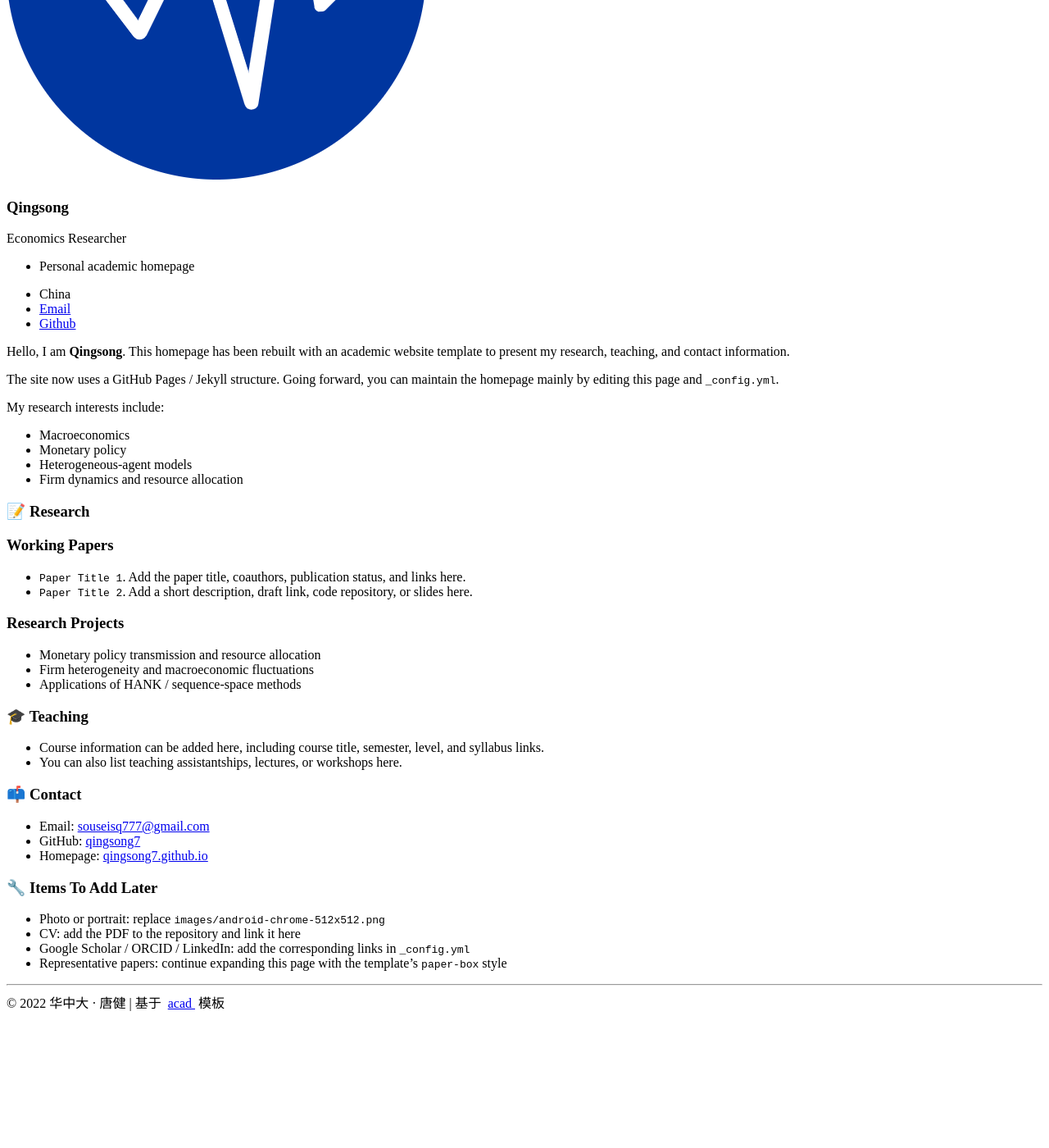
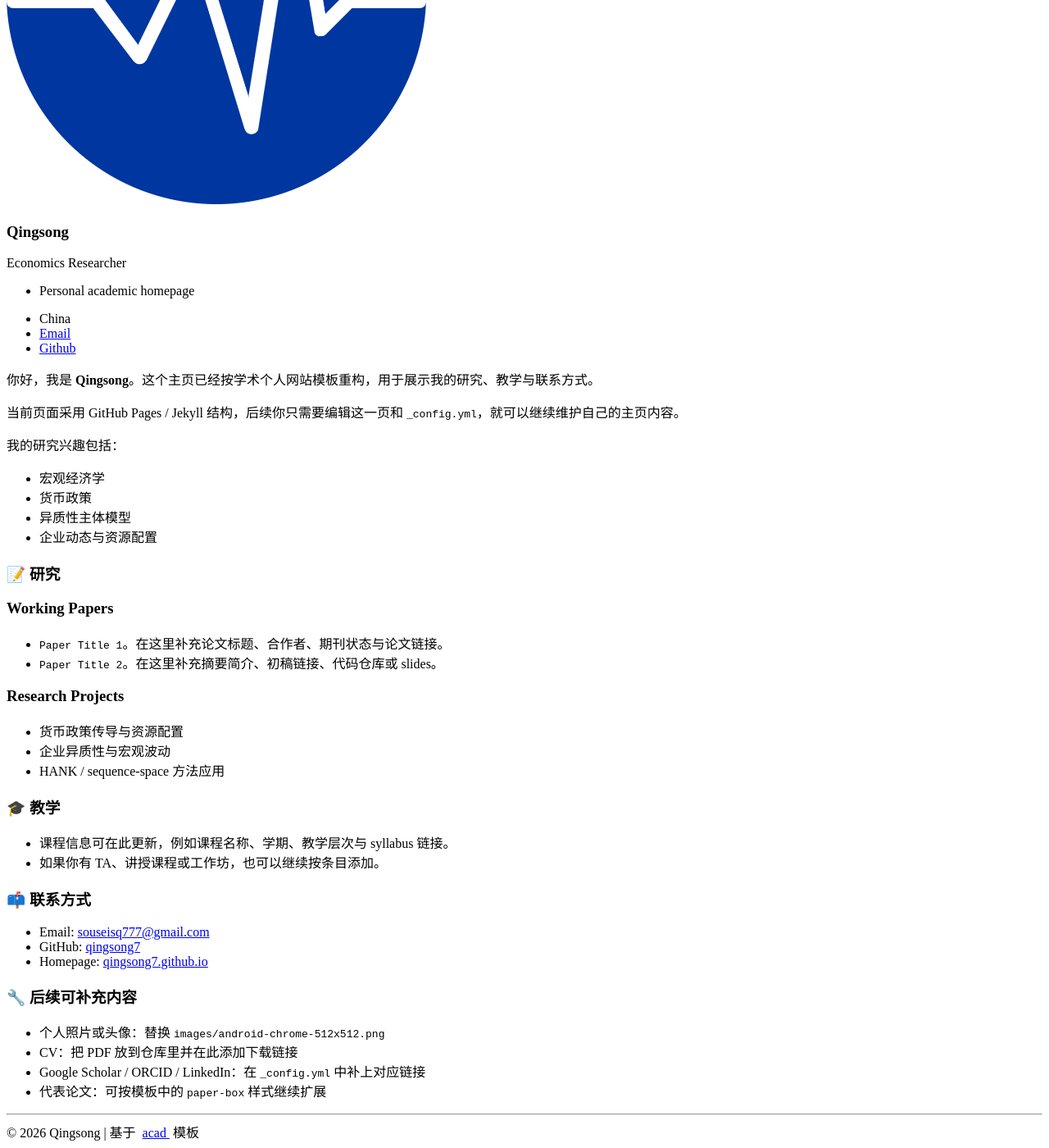
Before and after one commit to qingsong7/qingsong7.github.io, a Jekyll site: the page built from _pages/index.md, in a window 1280 px wide and 1400 px high, scrolled down 541 px. Shown: the whole window at 82% size. Built offline with Jekyll 4.4.1, drawn with Linux system fonts in a browser that asks for light colours; before the commit the page ends 1783 px from its top, so only the background shows below that; some of the changed text lies outside the part shown.

Commit message:
Add Chinese and English homepage switch

```diff
--- a/_data/navigation.yml
+++ /dev/null
@@ -1,13 +0,0 @@
-# main links links
-main:
-  - title: "About"
-    url: "/#about-me"
-
-  - title: "Research"
-    url: "/#research"
-
-  - title: "Teaching"
-    url: "/#teaching"
-
-  - title: "Contact"
-    url: "/#contact"
--- a/_includes/masthead.html
+++ b/_includes/masthead.html
@@ -3,13 +3,18 @@
     <div class="masthead__menu">
       <nav id="site-nav" class="greedy-nav">
         <button><div class="navicon"></div></button>
+        {% assign nav_items = site.data.navigation_zh.main %}
+        {% if page.lang == "en" %}
+          {% assign nav_items = site.data.navigation_en.main %}
+        {% endif %}
         <ul class="visible-links">
           <li class="masthead__menu-item masthead__menu-item--lg masthead__menu-home-item">
-            <a href="{{ '/' | relative_url }}" target="_self">
-              English
+            <a href="{% if page.lang == 'en' %}{{ '/' | relative_url }}{% else %}{{ '/en/' | relative_url }}{% endif %}" target="_self">
+              <img class="svg" src="{% if page.lang == 'en' %}/images/cn.svg{% else %}/images/en.svg{% endif %}" width="20pt">
+              {% if page.lang == "en" %}中文{% else %}English{% endif %}
             </a>
           </li>
-          {% for link in site.data.navigation.main %}
+          {% for link in nav_items %}
             <li class="masthead__menu-item"><a href="{{ domain }}{{ link.url }}">{{ link.title }}</a></li>
           {% endfor %}
         </ul>
--- a/_layouts/default.html
+++ b/_layouts/default.html
@@ -3,7 +3,7 @@
 ---
 
 <!doctype html>
-<html lang="en" class="no-js">
+<html lang="{{ page.lang | default: 'en' }}" class="no-js">
   <head>
     {% include head.html %}
     {% include head/custom.html %}
@@ -32,10 +32,11 @@
 <div class="footer_site">
 <hr/>
 <div class="footer_copyright">
-  © 2022 华中大 · 唐健 | 基于&nbsp
+  © {{ site.time | date: "%Y" }} {{ site.author.name }} |
+  {% if page.lang == "en" %}Built with{% else %}基于{% endif %}&nbsp
   <a class="page_a"  href="https://github.com/RayeRen/acad-homepage.github.io">
   acad
-  </a>&nbsp模板
+  </a>&nbsp{% if page.lang == "en" %}template{% else %}模板{% endif %}
 </div>
 </div>
   </body>
--- /dev/null
+++ b/_pages/index.md
@@ -0,0 +1,59 @@
+---
+permalink: /
+title: ""
+excerpt: ""
+author_profile: true
+lang: zh
+redirect_from:
+  - /about/
+  - /about.html
+---
+
+<span class='anchor' id='about-me'></span>
+
+你好，我是 **Qingsong**。这个主页已经按学术个人网站模板重构，用于展示我的研究、教学与联系方式。
+
+当前页面采用 GitHub Pages / Jekyll 结构，后续你只需要编辑这一页和 `_config.yml`，就可以继续维护自己的主页内容。
+
+我的研究兴趣包括：
+- 宏观经济学
+- 货币政策
+- 异质性主体模型
+- 企业动态与资源配置
+
+<span class='anchor' id='research'></span>
+
+# 📝 研究
+
+### Working Papers
+- `Paper Title 1`。在这里补充论文标题、合作者、期刊状态与论文链接。
+- `Paper Title 2`。在这里补充摘要简介、初稿链接、代码仓库或 slides。
+
+### Research Projects
+- 货币政策传导与资源配置
+- 企业异质性与宏观波动
+- HANK / sequence-space 方法应用
+
+<span class='anchor' id='teaching'></span>
+
+# 🎓 教学
+
+- 课程信息可在此更新，例如课程名称、学期、教学层次与 syllabus 链接。
+- 如果你有 TA、讲授课程或工作坊，也可以继续按条目添加。
+
+<span class='anchor' id='contact'></span>
+
+# 📫 联系方式
+
+- Email: [souseisq777@gmail.com](mailto:souseisq777@gmail.com)
+- GitHub: [qingsong7](https://github.com/qingsong7)
+- Homepage: [qingsong7.github.io](https://qingsong7.github.io)
+
+<span class='anchor' id='updates'></span>
+
+# 🔧 后续可补充内容
+
+- 个人照片或头像：替换 `images/android-chrome-512x512.png`
+- CV：把 PDF 放到仓库里并在此添加下载链接
+- Google Scholar / ORCID / LinkedIn：在 `_config.yml` 中补上对应链接
+- 代表论文：可按模板中的 `paper-box` 样式继续扩展
```
Also changed, not shown: _data/navigation_en.yml (added, +13 -0 lines), _data/navigation_zh.yml (added, +13 -0 lines), _pages/about.md (+2 -4 lines).
